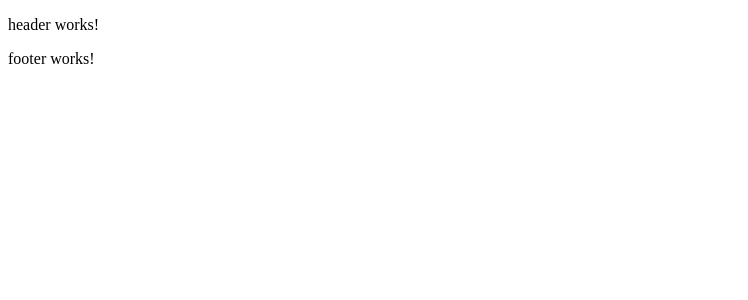
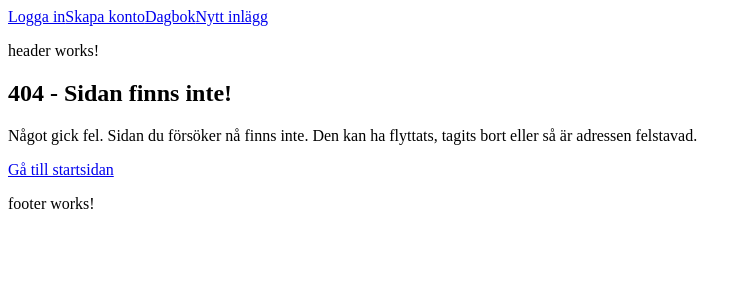
Before and after one commit to JohannaHannahoJ/bbw-labb-4-frontend, an Angular app: page /404 in a window 1280 px wide. Before the commit this address led to /. Shown: the top 300 px of the page, without its empty margins (0-748 px from the left). Built offline with nearby package versions, Linux system fonts and the light colour scheme.

Commit message:
Add routing and 404 page

```diff
--- a/src/app/app.routes.ts
+++ b/src/app/app.routes.ts
@@ -1,3 +1,16 @@
 import { Routes } from '@angular/router';
+import { Login } from './login/login';
+import { Register } from './register/register';
+import { Dashboard } from './dashboard/dashboard';
+import { CreateEntry } from './create-entry/create-entry';
+import { NotFound } from './not-found/not-found';
 
-export const routes: Routes = [];
+export const routes: Routes = [
+    { path: '', redirectTo: 'login', pathMatch: 'full' },
+    { path: 'login', component: Login },
+    { path: 'register', component: Register },
+    { path: 'dashboard', component: Dashboard },
+    { path: 'create-entry', component: CreateEntry },
+    { path: "404", component: NotFound },
+    { path: "**", redirectTo: "404", pathMatch: "full" }
+];
--- a/src/app/header/header.html
+++ b/src/app/header/header.html
@@ -1 +1,8 @@
+<nav>
+  <a routerLink="/login"routerLinkActive="current">Logga in</a>
+  <a routerLink="/register" routerLinkActive="current">Skapa konto</a>
+  <a routerLink="/dashboard" routerLinkActive="current">Dagbok</a>
+  <a routerLink="/create-entry" routerLinkActive="current">Nytt inlägg</a>
+</nav>
+
 <p>header works!</p>
--- a/src/app/header/header.ts
+++ b/src/app/header/header.ts
@@ -1,8 +1,9 @@
 import { Component } from '@angular/core';
+import { RouterLink, RouterLinkActive } from '@angular/router';
 
 @Component({
   selector: 'app-header',
-  imports: [],
+  imports: [RouterLink, RouterLinkActive],
   templateUrl: './header.html',
   styleUrl: './header.css',
 })
--- /dev/null
+++ b/src/app/not-found/not-found.html
@@ -0,0 +1,7 @@
+<h2>404 - Sidan finns inte!</h2>
+<p>
+    Något gick fel. Sidan du försöker nå finns inte. Den kan ha
+    flyttats, tagits bort eller så är adressen felstavad.
+</p>
+
+<a href="/login">Gå till startsidan</a>
--- /dev/null
+++ b/src/app/not-found/not-found.ts
@@ -0,0 +1,9 @@
+import { Component } from '@angular/core';
+
+@Component({
+  selector: 'app-not-found',
+  imports: [],
+  templateUrl: './not-found.html',
+  styleUrl: './not-found.css',
+})
+export class NotFound {}
```
Also changed, not shown: src/app/not-found/not-found.css (added).
